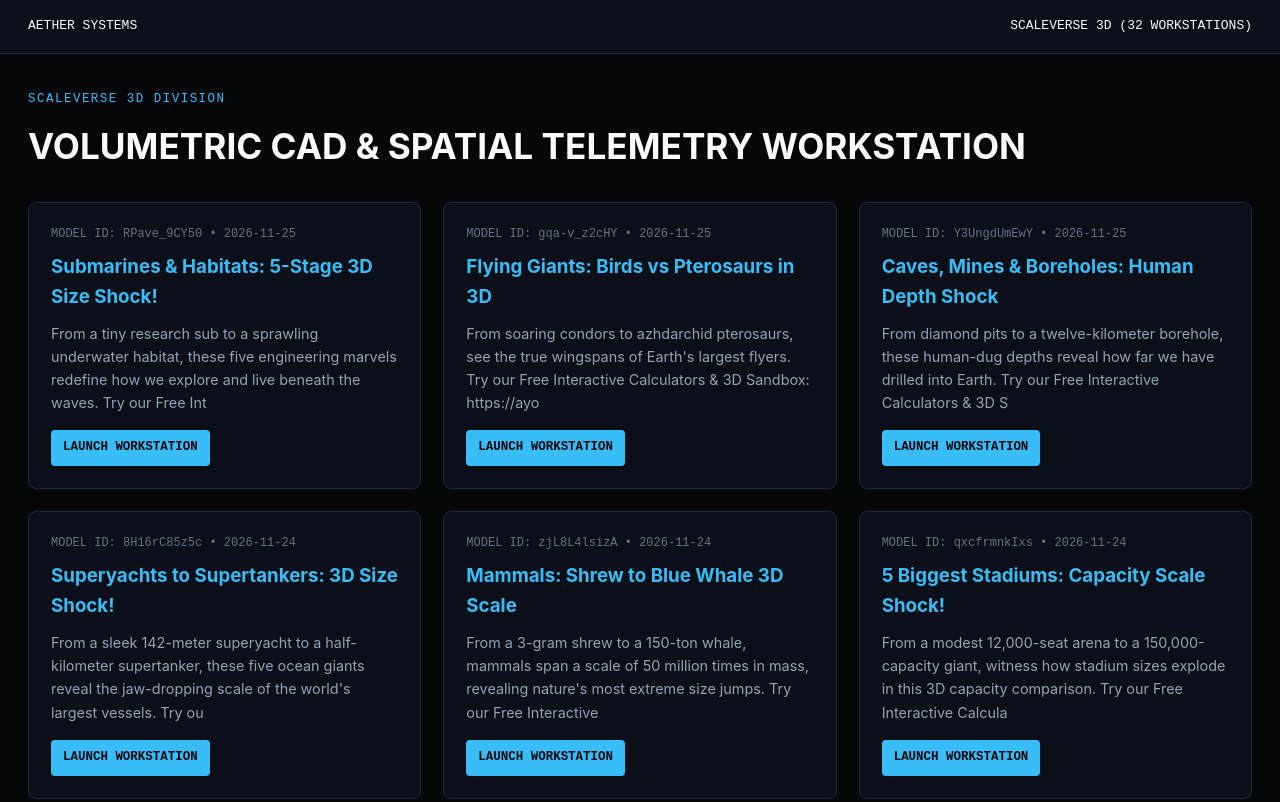
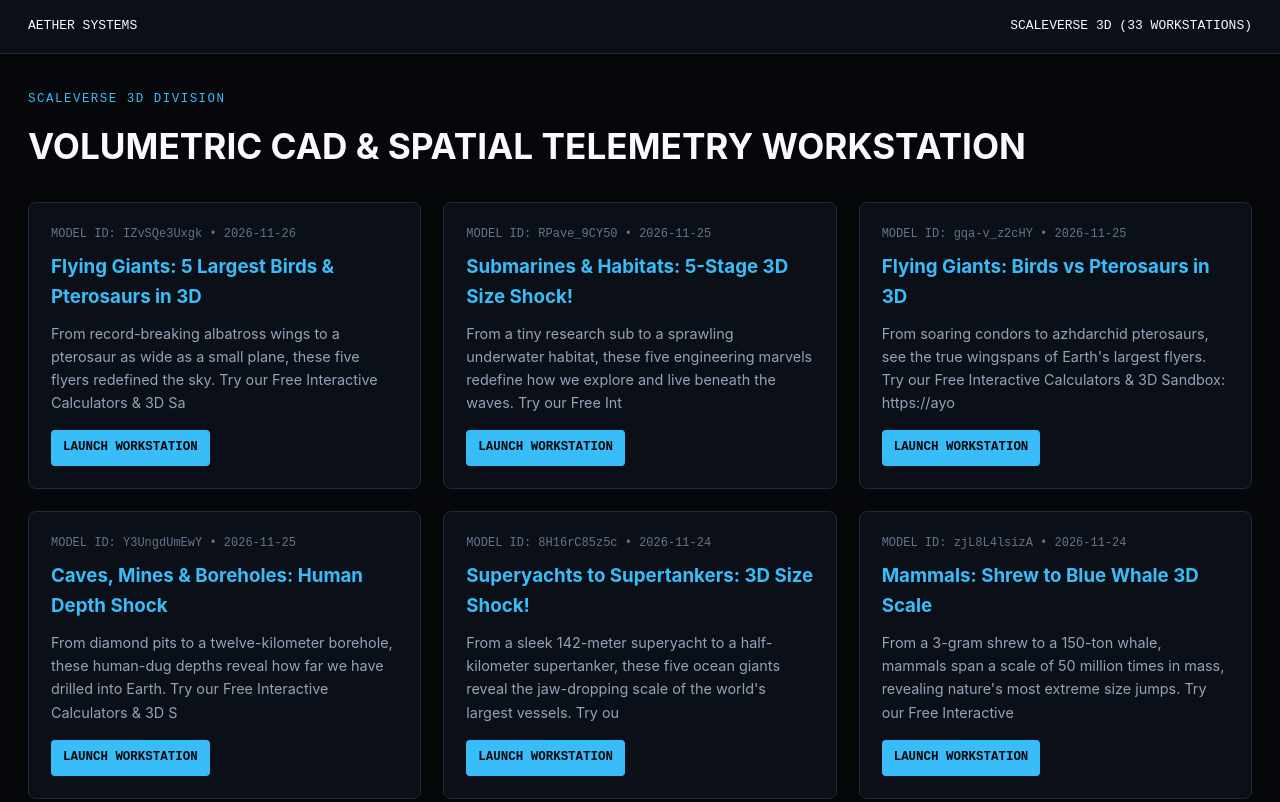
Before and after one commit to ayodayanilukshana-alt/aether-empire, a plain HTML site: page docs/scaleverse/index.html in a window 1280 px wide. Shown: the top 802 px of the page. Drawn offline with Linux system fonts and the light colour scheme.

Commit message:
feat(SCALE3D): publish live workstation flying-giants-5-largest-birds-pterosaurs-in-3d

```diff
--- a/docs/scaleverse/index.html
+++ b/docs/scaleverse/index.html
@@ -35,12 +35,20 @@
 <body>
   <nav class="topbar">
     <a href="../index.html">AETHER SYSTEMS</a>
-    <span>SCALEVERSE 3D (32 WORKSTATIONS)</span>
+    <span>SCALEVERSE 3D (33 WORKSTATIONS)</span>
   </nav>
   <main class="container">
     <div class="eyebrow">SCALEVERSE 3D DIVISION</div>
     <h1>VOLUMETRIC CAD & SPATIAL TELEMETRY WORKSTATION</h1>
     <div class="grid">
+        <a href="./flying-giants-5-largest-birds-pterosaurs-in-3d.html" style="display:block;background:#0b0f17;border:1px solid #1e293b;border-radius:8px;padding:22px;color:#f8fafc;text-decoration:none;">
+          <div style="font-family:monospace;font-size:0.75rem;color:#64748b;margin-bottom:8px;">MODEL ID: IZvSQe3Uxgk • 2026-11-26</div>
+          <h3 style="margin:0 0 10px 0;color:#38bdf8;">Flying Giants: 5 Largest Birds & Pterosaurs in 3D</h3>
+          <p style="color:#94a3b8;font-size:0.9rem;margin:0 0 16px 0;">From record-breaking albatross wings to a pterosaur as wide as a small plane, these five flyers redefined the sky.
+
+Try our Free Interactive Calculators & 3D Sa</p>
+          <div style="font-family:monospace;font-size:0.78rem;font-weight:700;color:#05070b;background:#38bdf8;padding:8px 12px;border-radius:4px;display:inline-block;">LAUNCH WORKSTATION</div>
+        </a>
         <a href="./submarines-habitats-5-stage-3d-size-shock.html" style="display:block;background:#0b0f17;border:1px solid #1e293b;border-radius:8px;padding:22px;color:#f8fafc;text-decoration:none;">
           <div style="font-family:monospace;font-size:0.75rem;color:#64748b;margin-bottom:8px;">MODEL ID: RPave_9CY50 • 2026-11-25</div>
           <h3 style="margin:0 0 10px 0;color:#38bdf8;">Submarines & Habitats: 5-Stage 3D Size Shock!</h3>
```
